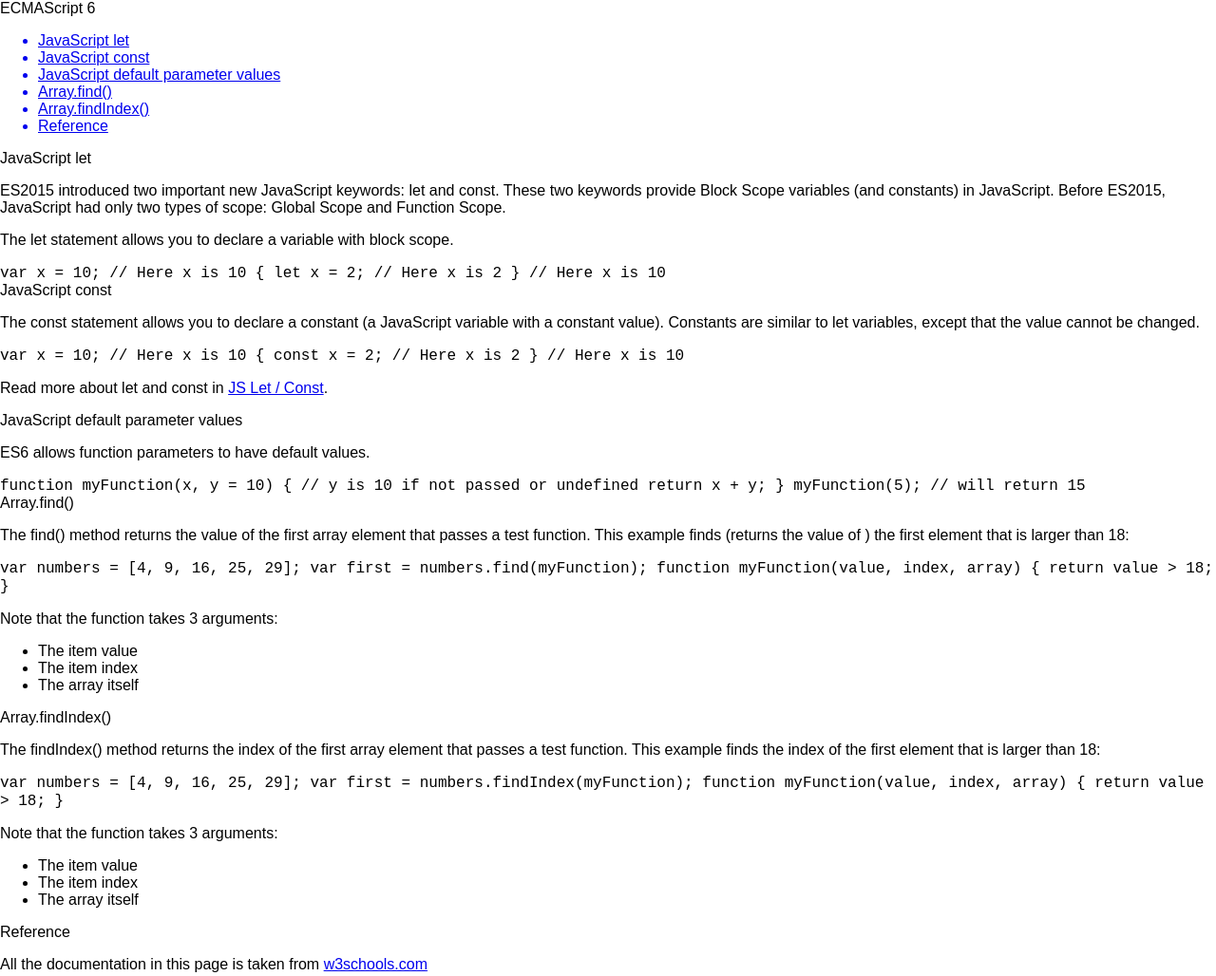
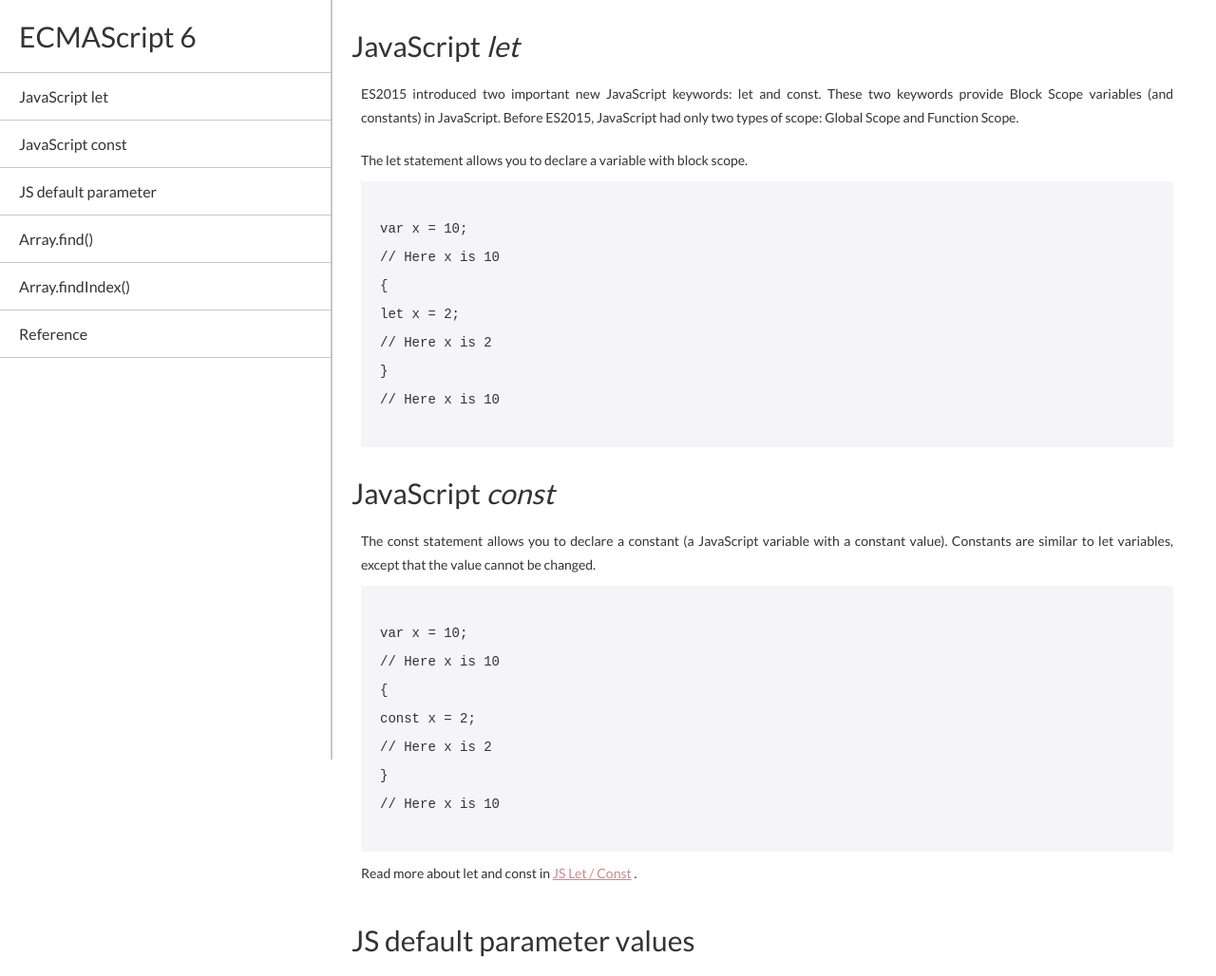
Before and after one commit to eaczechova/FCC-Technical-Documentation-Page, a plain HTML site: page index.html in a window 1280 px wide. Shown: the top 1028 px of the page at 95% size. Drawn offline with Linux system fonts and the light colour scheme.

Commit message:
add media queries and style <code> element

```diff
--- a/css/main.css
+++ b/css/main.css
@@ -1,17 +1,123 @@
 * {
   box-sizing: border-box;
-
+  margin: 0;
+  padding: 0;
 }
 
-/* body {
-  display: flex;
-} */
+body {
+  color: #333;
+  font-family: 'Lato', sans-serif;
+}
 
-/* #navbar {
-  border-right: 2px solid gray;
-  width: 400px;
+ #navbar {
+  text-align: center;
 }
 
 #navbar > header {
   font-size: 30px;
-} */
+  border-bottom: 1px solid #C5C7CD;
+  padding: 20px;
+}
+
+ul {
+  list-style: none;
+  margin: 0;
+  padding: 0;
+}
+
+.nav-link {
+  text-decoration: none;
+  color: #333;
+}
+
+.nav-link:hover {
+  text-decoration: underline;
+}
+
+.nav-link > li {
+  padding: 15px 20px;
+  border-bottom: 1px solid #C5C7CD;
+}
+
+.main-section {
+  margin: 15px;
+  text-align: justify;
+  font-size: 14px;
+}
+
+.main-section > header {
+  font-size: 27px;
+  padding: 10px;
+  margin-left: 10px;
+  margin-top: 20px;
+}
+
+.main-section p {
+  padding: 10px 30px;
+  word-wrap: break-word;
+  line-height: 25px;
+}
+
+.main-section > ul {
+  list-style: disc;
+  padding-left: 45px;
+}
+
+.main-section > ul > li {
+  padding: 3px;
+}
+
+code {
+  max-width: 350px;
+  display: block;
+  background-color: #F5F5F7;
+  font-size: 12px;
+  margin: 0 30px;
+  white-space: pre-line;
+  text-align: left;
+  line-height: 20px;
+  padding: 5px 20px;
+}
+
+.ref-link {
+  color: #C98890;
+}
+
+@media screen and (min-width: 500px) {
+  body {
+    display: flex;
+  }
+
+  #navbar {
+    border-right: 2px solid #C5C7CD;
+    width: 350px;
+    text-align: left;
+    top: 0;
+    position: fixed;
+    height: 100%;
+  }
+
+   #navbar > header {
+    border-bottom: 1px solid #C5C7CD;
+    padding: 20px;
+   }
+
+   .nav-link > li:hover {
+    border-left: 5px solid #B56376;
+    padding: 15px;
+   }
+
+  .main-section {
+    margin-left: 350px;
+  }
+
+  .main-section > header {
+    font-size: 30px;
+  }
+
+  code {
+    max-width: 100%;
+    font-size: 14px;
+    line-height: 30px;
+  }
+}
--- a/index.html
+++ b/index.html
@@ -4,6 +4,7 @@
     <meta charset="utf-8">
     <meta name="viewport" content="width=device-width, initial-scale=1.0">
     <title>Technical Documentation Page</title>
+    <link href="https://fonts.googleapis.com/css?family=Lato:300,400,700" rel="stylesheet">
     <link rel="stylesheet" href="css/normalize.css">
     <link rel="stylesheet" href="css/main.css">
   </head>
@@ -18,7 +19,7 @@
           <li>JavaScript const</li>
         </a>
         <a href="#default_parameter_values" class="nav-link">
-          <li>JavaScript default parameter values</li>
+          <li>JS default parameter</li>
         </a>
         <a href="#find" class="nav-link">
           <li>Array.find()</li>
@@ -33,7 +34,7 @@
     </nav>
     <main id="main-doc">
       <section class="main-section" id="let">
-        <header>JavaScript let</header>
+        <header>JavaScript <em>let</em></header>
         <p>ES2015 introduced two important new JavaScript keywords: let and const.
         These two keywords provide Block Scope variables (and constants) in JavaScript.
         Before ES2015, JavaScript had only two types of scope: Global Scope and Function Scope.</p>
@@ -46,41 +47,48 @@
           // Here x is 2
           }
           // Here x is 10
+
         </code>
       </section>
       <section class="main-section" id="const">
-        <header>JavaScript const</header>
+        <header>JavaScript <em>const</em></header>
         <p>The const statement allows you to declare a constant (a JavaScript variable with a constant value).
         Constants are similar to let variables, except that the value cannot be changed.</p>
-        <code>var x = 10;
+        <code>
+          var x = 10;
           // Here x is 10
           {
             const x = 2;
             // Here x is 2
           }
           // Here x is 10
+
         </code>
-        <p>Read more about let and const in <a href="https://www.w3schools.com/js/js_let.asp" target="_blank">JS Let / Const</a>.</p>
+        <p>Read more about let and const in <a href="https://www.w3schools.com/js/js_let.asp" target="_blank" class="ref-link">JS Let / Const</a> .</p>
       </section>
       <section class="main-section" id="default_parameter_values">
-        <header>JavaScript default parameter values</header>
+        <header>JS default parameter values</header>
         <p>ES6 allows function parameters to have default values.</p>
-        <code>function myFunction(x, y = 10) {
+        <code>
+          function myFunction(x, y = 10) {
             // y is 10 if not passed or undefined
             return x + y;
           }
           myFunction(5); // will return 15
+
         </code>
       </section>
       <section class="main-section" id="find">
         <header>Array.find()</header>
         <p>The find() method returns the value of the first array element that passes a test function.
           This example finds (returns the value of ) the first element that is larger than 18:</p>
-        <code>var numbers = [4, 9, 16, 25, 29];
+        <code>
+          var numbers = [4, 9, 16, 25, 29];
           var first = numbers.find(myFunction);
           function myFunction(value, index, array) {
             return value > 18;
           }
+
         </code>
         <p>Note that the function takes 3 arguments:</p>
         <ul>
@@ -93,11 +101,14 @@
         <header>Array.findIndex()</header>
         <p>The findIndex() method returns the index of the first array element that passes a test function.
         This example finds the index of the first element that is larger than 18:</p>
-        <code>var numbers = [4, 9, 16, 25, 29];
+      <code>
+        var numbers = [4, 9, 16, 25, 29];
         var first = numbers.findIndex(myFunction);
         function myFunction(value, index, array) {
           return value > 18;
-        }</code>
+        }
+
+      </code>
         <p>Note that the function takes 3 arguments:</p>
         <ul>
           <li>The item value</li>
@@ -107,7 +118,7 @@
       </section>
       <section class="main-section" id="Reference">
         <header>Reference</header>
-        <p>All the documentation in this page is taken from <a href="https://www.w3schools.com/js/js_es6.asp" target="_blank">w3schools.com</a></p>
+        <p>All the documentation in this page is taken from <a href="https://www.w3schools.com/js/js_es6.asp" target="_blank" class="ref-link">w3schools.com</a> .</p>
     </main>
 
   </body>
```
Lines whose indentation alone changed are shown as unchanged.
